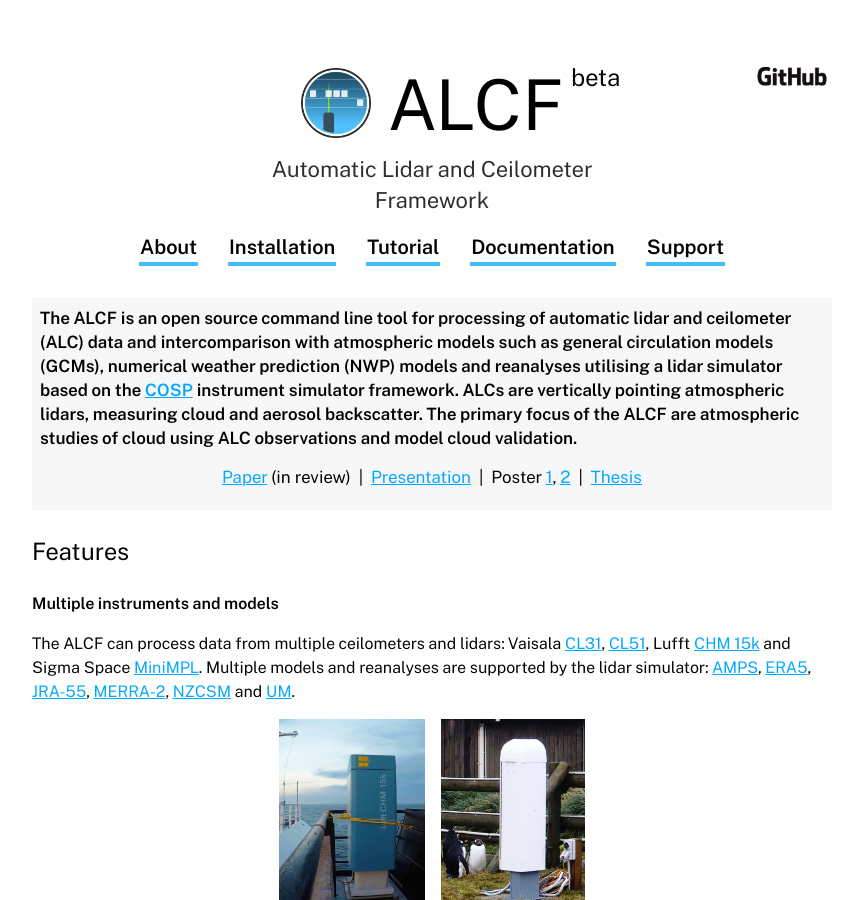
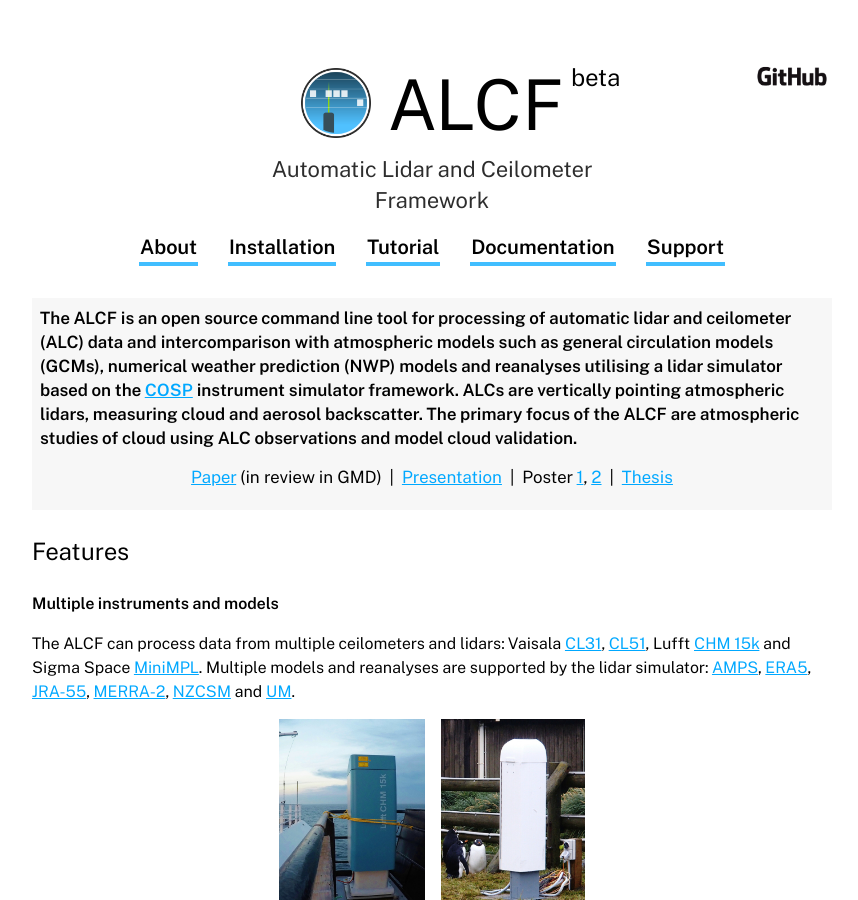
Before and after one commit to alcf-lidar/alcf-lidar.github.io, a Jekyll site: the page built from index.md, in a window 1280 px wide and 900 px high. Shown: the whole window, without its empty margins (208-1066 px from the left). Built offline with Jekyll 4.4.1, drawn with Linux system fonts in a browser that asks for light colours.

Commit message:
Update link to paper

```diff
--- a/_includes/index.md
+++ b/_includes/index.md
@@ -8,7 +8,7 @@ instrument simulator framework. ALCs are vertically pointing atmospheric lidars,
 measuring cloud and aerosol backscatter. The primary focus of the ALCF are
 atmospheric studies of cloud using ALC observations and model cloud validation.
 <div style="font-weight: normal; text-align: center; margin: 14px 0">
-<a href="https://www.geosci-model-dev-discuss.net/gmd-2020-25/">Paper</a> (in review) &nbsp;|&nbsp; <a href="presentation.pdf">Presentation</a> &nbsp;|&nbsp; Poster <a href="https://zenodo.org/record/3764299">1</a>, <a href="https://zenodo.org/record/3764287">2</a>  &nbsp;|&nbsp; <a href="https://zenodo.org/record/3865850">Thesis</a>
+<a href="https://zenodo.org/record/4089077">Paper</a> (in review in GMD) &nbsp;|&nbsp; <a href="presentation.pdf">Presentation</a> &nbsp;|&nbsp; Poster <a href="https://zenodo.org/record/3764299">1</a>, <a href="https://zenodo.org/record/3764287">2</a>  &nbsp;|&nbsp; <a href="https://zenodo.org/record/3865850">Thesis</a>
 </div>
 
 </div>
```
